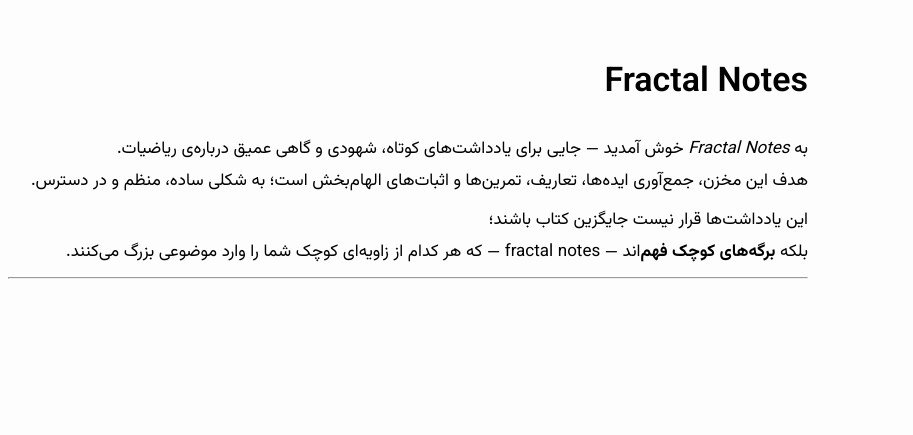
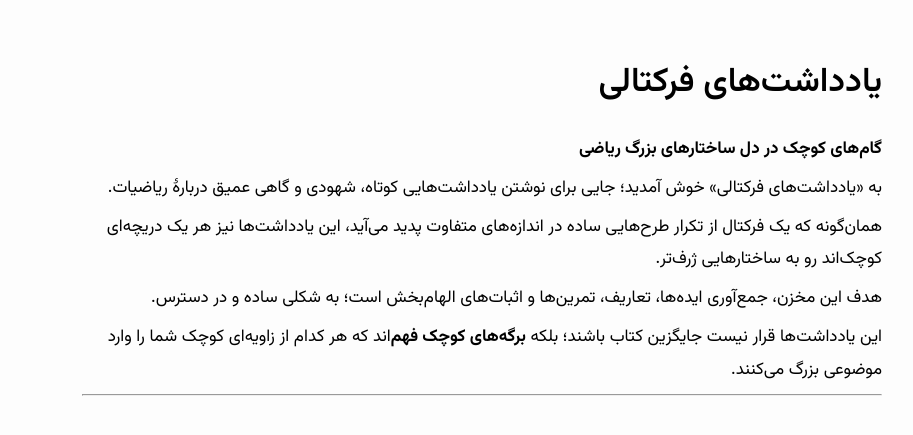
Before and after one commit to pooyarezaie/Fractal-Notes, a Jekyll site: the page built from index.md, in a window 1280 px wide. Shown: the top 435 px of the page, without its empty margins (351-1264 px from the left). Built offline with Jekyll 4.4.1, drawn with Linux system fonts in a browser that asks for light colours; our own code applies the rules of GitHub Pages for plain Markdown files.

Commit message:
write simple introduction

```diff
--- /dev/null
+++ b/Gemfile
@@ -0,0 +1,3 @@
+source "https://rubygems.org"
+
+gem "github-pages", group: :jekyll_plugins
--- a/index.md
+++ b/index.md
@@ -1,9 +1,16 @@
-# Fractal Notes
+---
+title: "یادداشت‌های فرکتالی"
+---
 
-به *Fractal Notes* خوش آمدید — جایی برای یادداشت‌های کوتاه، شهودی و گاهی عمیق درباره‌ی ریاضیات.
-هدف این مخزن، جمع‌آوری ایده‌ها، تعاریف، تمرین‌ها و اثبات‌های الهام‌بخش است؛ به شکلی ساده، منظم و در دسترس.
+# یادداشت‌های فرکتالی
+**گام‌های کوچک در دل ساختارهای بزرگ ریاضی**
 
-این یادداشت‌ها قرار نیست جایگزین کتاب باشند؛
-بلکه **برگه‌های کوچک فهم**‌اند — fractal notes — که هر کدام از زاویه‌ای کوچک شما را وارد موضوعی بزرگ می‌کنند.
+به «یادداشت‌های فرکتالی» خوش آمدید؛ جایی برای نوشتن یادداشت‌هایی کوتاه، شهودی و گاهی عمیق دربارهٔ ریاضیات.
+
+همان‌گونه که یک فرکتال از تکرار طرح‌هایی ساده در اندازه‌های متفاوت پدید می‌آید، این یادداشت‌ها نیز هر یک دریچه‌ای کوچک‌اند رو به ساختارهایی ژرف‌تر.
+
+هدف این مخزن، جمع‌آوری ایده‌ها، تعاریف، تمرین‌ها و اثبات‌های الهام‌بخش است؛ به شکلی ساده و در دسترس.
+
+این یادداشت‌ها قرار نیست جایگزین کتاب باشند؛ بلکه **برگه‌های کوچک فهم**‌اند که هر کدام از زاویه‌ای کوچک شما را وارد موضوعی بزرگ می‌کنند.
 
 ---
```
Also changed, not shown: 1 other file.
